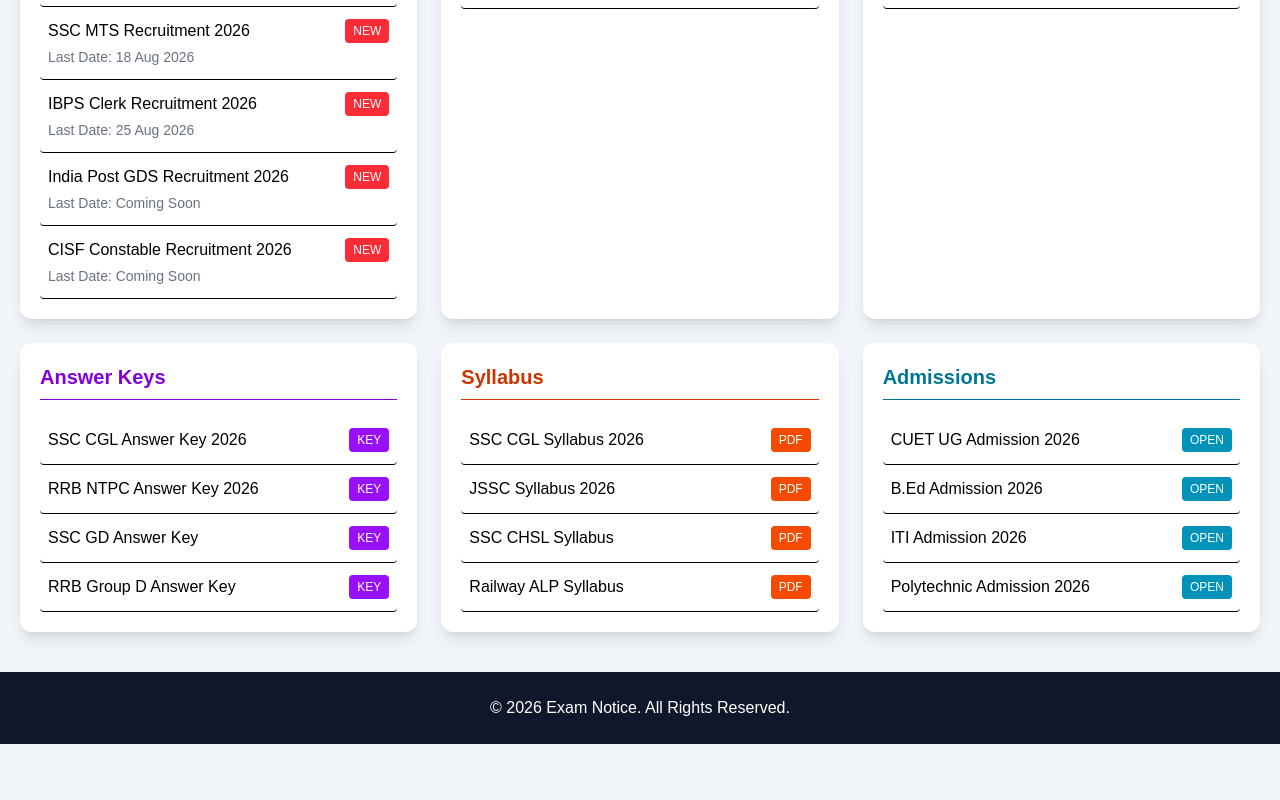
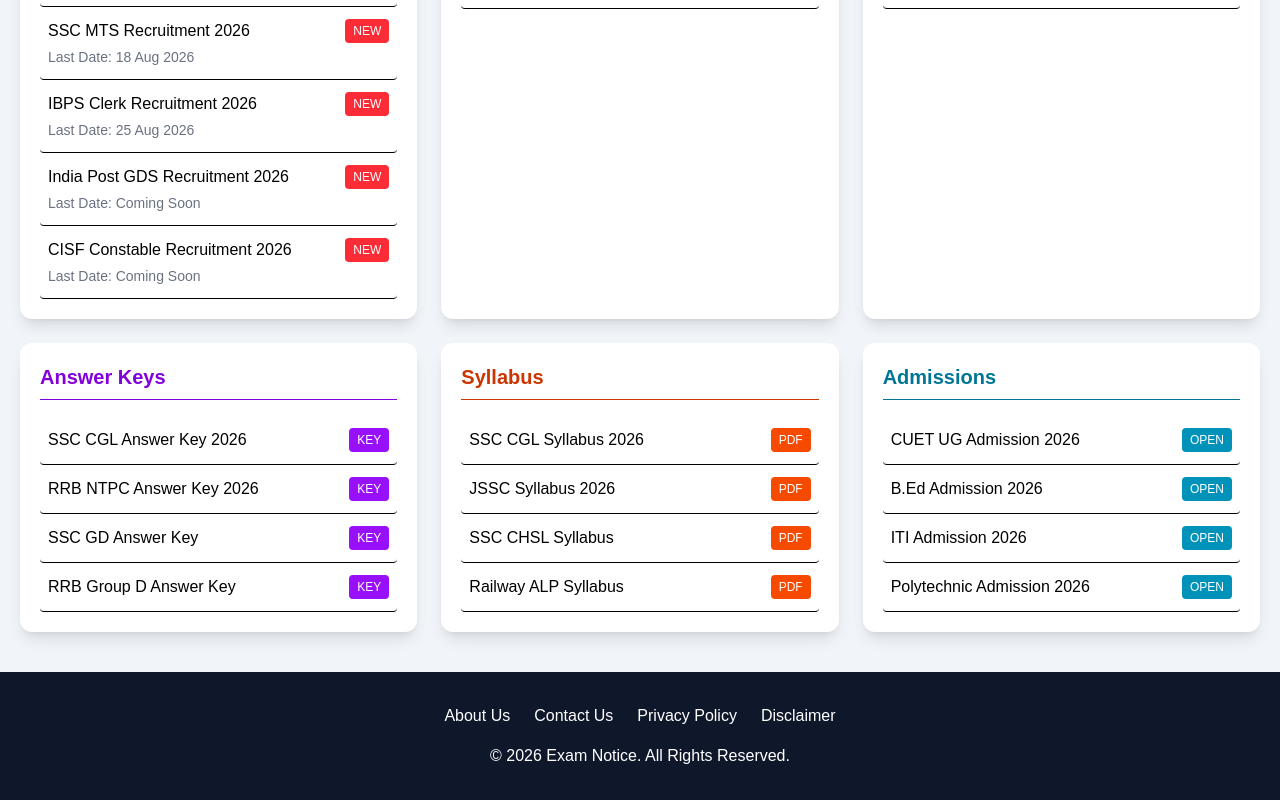
Before and after one commit to examnotice/examnotices, a Next.js app: page / in a window 1280 px wide. Shown: the part 906-1706 px from the top of the page. Before the commit the page ends 1650 px from the top, so only its background shows below. Built offline with nearby package versions, Linux system fonts and the light colour scheme.

Commit message:
website update

```diff
--- a/src/app/globals.css
+++ b/src/app/globals.css
@@ -98,3 +98,6 @@
 .dark nav h1 {
   color: white !important;
 }
+html {
+  scroll-behavior: smooth;
+}
--- a/src/app/layout.tsx
+++ b/src/app/layout.tsx
@@ -13,9 +13,9 @@
 });
 
 export const metadata = {
-  title: "Exam Notice - Latest Jobs, Admit Cards & Results",
+  title: "Exam Notice",
   description:
-    "Get latest Government Jobs, Admit Cards, Results, Answer Keys, Syllabus and Admission Updates.",
+    "Latest Government Jobs, Admit Cards, Results, Answer Keys, Syllabus and Admission Updates",
 };
 
 export default function RootLayout({
--- a/src/app/page.tsx
+++ b/src/app/page.tsx
@@ -29,27 +29,27 @@
       <div className="bg-white shadow">
   <div className="max-w-7xl mx-auto px-5 py-3 flex flex-wrap gap-4 justify-center">
 
-    <a href="#" className="font-medium hover:text-blue-600">
+    <a href="#jobs" className="font-medium hover:text-blue-600">
       Jobs
     </a>
 
-    <a href="#" className="font-medium hover:text-blue-600">
+    <a href="#admit" className="font-medium hover:text-blue-600">
       Admit Card
     </a>
 
-    <a href="#" className="font-medium hover:text-blue-600">
+    <a href="results" className="font-medium hover:text-blue-600">
       Results
     </a>
 
-    <a href="#" className="font-medium hover:text-blue-600">
+    <a href="#answerkey" className="font-medium hover:text-blue-600">
       Answer Key
     </a>
 
-    <a href="#" className="font-medium hover:text-blue-600">
+    <a href="#syllabus" className="font-medium hover:text-blue-600">
       Syllabus
     </a>
 
-    <a href="#" className="font-medium hover:text-blue-600">
+    <a href="#admission" className="font-medium hover:text-blue-600">
       Admission
     </a>
 
@@ -159,7 +159,8 @@
       <section className="max-w-7xl mx-auto px-5 pb-10 grid md:grid-cols-2 lg:grid-cols-3 gap-6">
 
         {/* Jobs */}
-        <div className="bg-white rounded-xl shadow-lg p-5">
+        <div id="jobs"
+        className="bg-white rounded-xl shadow-lg p-5">
           <h2 className="text-xl font-bold text-blue-700 mb-4 border-b pb-2">
             Latest Jobs
           </h2>
@@ -186,7 +187,8 @@
         </div>
 
         {/* Admit Cards */}
-        <div className="bg-white rounded-xl shadow-lg p-5">
+        <div id="admit"
+        className="bg-white rounded-xl shadow-lg p-5">
           <h2 className="text-xl font-bold text-green-700 mb-4 border-b pb-2">
             Admit Cards
           </h2>
@@ -209,7 +211,8 @@
         </div>
 
         {/* Results */}
-        <div className="bg-white rounded-xl shadow-lg p-5">
+        <div id="results"
+        className="bg-white rounded-xl shadow-lg p-5">
           <h2 className="text-xl font-bold text-red-700 mb-4 border-b pb-2">
             Results
           </h2>
@@ -231,7 +234,8 @@
 ))}
         </div>
         {/* Answer Keys */}
-<div className="bg-white rounded-xl shadow-lg p-5">
+        <div id="answerkey"
+className="bg-white rounded-xl shadow-lg p-5">
   <h2 className="text-xl font-bold text-purple-700 mb-4 border-b pb-2">
     Answer Keys
   </h2>
@@ -254,7 +258,8 @@
 </div>
 
 {/* Syllabus */}
-<div className="bg-white rounded-xl shadow-lg p-5">
+<div id="syllbus"
+className="bg-white rounded-xl shadow-lg p-5">
   <h2 className="text-xl font-bold text-orange-700 mb-4 border-b pb-2">
     Syllabus
   </h2>
@@ -277,7 +282,8 @@
 </div>
 
 {/* Admissions */}
-<div className="bg-white rounded-xl shadow-lg p-5">
+<div id="admissions"
+className="bg-white rounded-xl shadow-lg p-5">
   <h2 className="text-xl font-bold text-cyan-700 mb-4 border-b pb-2">
     Admissions
   </h2>
@@ -304,10 +310,27 @@
       {/* Footer */}
       <ScrollTop />
 
-<footer className="bg-slate-900 text-white text-center py-6">
-  © 2026 Exam Notice. All Rights Reserved.
+<footer className="bg-slate-900 text-white py-8">
+  <div className="text-center">
+
+    <div className="flex justify-center gap-6 mb-4">
+
+      <a href="#">About Us</a>
+
+      <a href="#">Contact Us</a>
+
+      <a href="#">Privacy Policy</a>
+
+      <a href="#">Disclaimer</a>
+
+    </div>
+
+    <p>
+      © 2026 Exam Notice. All Rights Reserved.
+    </p>
+
+  </div>
 </footer>
-
 </main>
   );
 }
```
